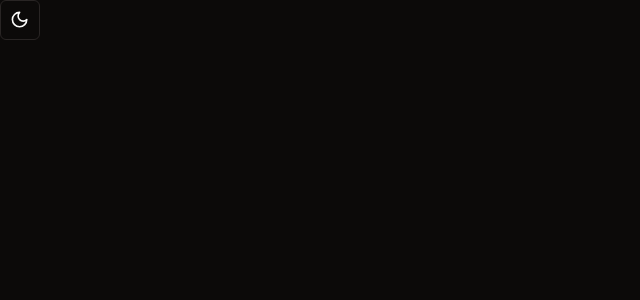
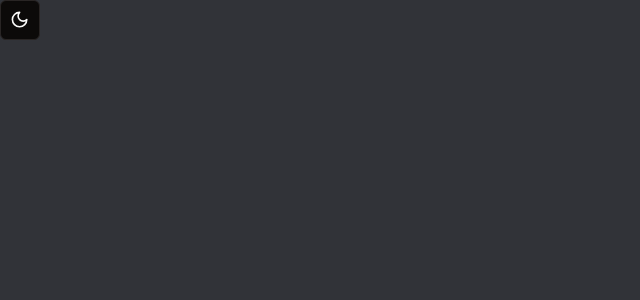
Before and after one commit to devmarcosv/discord-clone, a Next.js app: page / in a window 1280 px wide. Shown: the top 300 px of the page, without its empty margins (0-640 px from the left). Built offline with nearby package versions, Linux system fonts and the light colour scheme.

Commit message:
fix theme

```diff
--- a/app/layout.tsx
+++ b/app/layout.tsx
@@ -1,10 +1,11 @@
 import type { Metadata } from 'next'
-import { Inter } from 'next/font/google'
+import { Inter, Open_Sans } from 'next/font/google'
 import './globals.css'
 import { ClerkProvider } from '@clerk/nextjs'
 import { ThemeProvider } from '@/components/providers/theme-provider'
+import { cn } from '@/lib/utils'
 
-const inter = Inter({ subsets: ['latin'] })
+const font = Open_Sans({ subsets: ['latin']})
 
 export const metadata: Metadata = {
   title: 'Discord Clone',
@@ -19,7 +20,10 @@ export default function RootLayout({
   return (
     <ClerkProvider>
     <html lang="en" suppressHydrationWarning>
-      <body className={inter.className}>
+      <body className={cn(
+        font.className,
+        "bg-white dark:bg-[#313338]"
+      )}>
         <ThemeProvider
           attribute='class'
           defaultTheme='dark'
```
